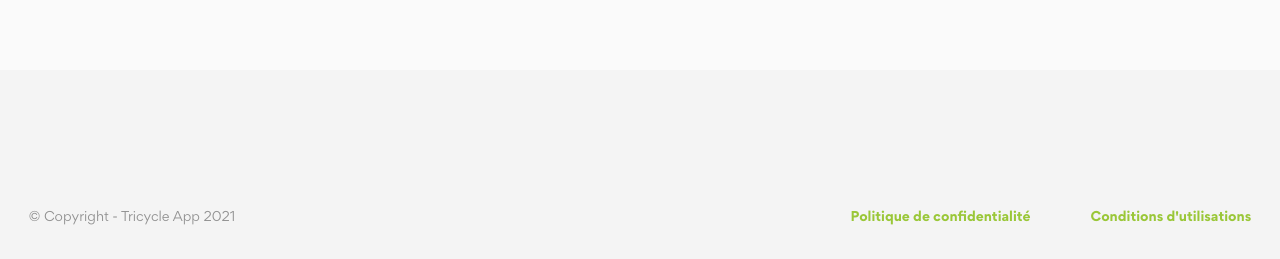
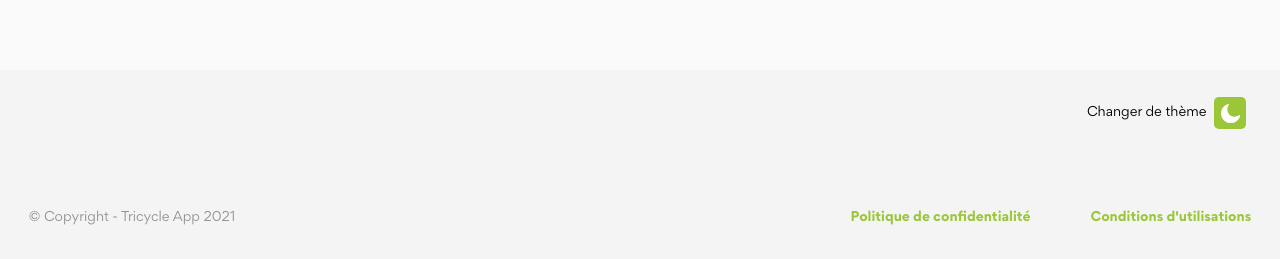
Before and after one commit to TricycleApp/tricycle-web, a Vue app: page /news in a window 1280 px wide. Shown: the part 555-814 px from the top of the page. Built offline with nearby package versions, Linux system fonts and the light colour scheme; no server answers.

Commit message:
🌙 adding dark-mode

```diff
--- /dev/null
+++ b/src/components/DarkSwitch.vue
@@ -0,0 +1,47 @@
+<template>
+<div class="dark-toggle">
+    <p>Changer de thème</p>
+    <button class="toggle-theme">
+      <svg xmlns="http://www.w3.org/2000/svg" width="31.184" height="31.054" viewBox="0 0 31.184 31.054"><path d="M30.425,18.348a1.1,1.1,0,0,0-.917.2,11.7,11.7,0,0,1-3.549,2.074,11.114,11.114,0,0,1-4.027.718A11.708,11.708,0,0,1,10.208,9.615a12.289,12.289,0,0,1,.638-3.868A10.707,10.707,0,0,1,12.76,2.318,1.018,1.018,0,0,0,12.6.882a1.1,1.1,0,0,0-.917-.2A16.091,16.091,0,0,0,3.23,6.345,15.788,15.788,0,1,0,31.143,19.584.967.967,0,0,0,30.425,18.348Z" transform="translate(0 -0.652)" fill="#fff"/></svg>
+    </button>
+</div>
+</template>
+
+<script>
+export default {
+	name: "DarkSwitch",
+    mounted() {
+        document.querySelector('.toggle-theme').addEventListener('click', ()=> {
+            document.documentElement.classList.toggle('dark');
+        });
+    }
+};
+</script>
+
+<style lang="scss" scoped>
+.dark-toggle {
+    position: absolute;
+    right: 1.1rem;
+    top: 1.2rem;
+    display: flex;
+    align-items: center;
+}
+.toggle-theme {
+    background-color: var(--main-clr);
+    min-width: 2rem;
+    min-height: 2rem;
+    border-radius: 0.3rem;
+    margin-right: 1rem;
+    display: flex;
+    justify-content: center;
+    align-items: center;
+    padding: 0;
+    svg {
+        width: 1.2rem;
+        height: 1.2rem;
+    }
+}
+.dark .toggle-theme svg {
+    filter: invert(74%) sepia(17%) saturate(832%) hue-rotate(155deg) brightness(50%) contrast(86%);
+}
+</style>
--- a/src/components/Footer.vue
+++ b/src/components/Footer.vue
@@ -11,18 +11,24 @@
 				</li>
 			</ul>
 		</div>
+        <DarkSwitch/>
 	</footer>
 </template>
 
 <script>
+import DarkSwitch from "./DarkSwitch";
 export default {
 	name: "Footer",
+    components: {
+        DarkSwitch
+    }
 };
 </script>
 
 <style lang="scss">
 footer {
 	min-height: 12rem;
+    position: relative;
 	background-color: var(--background-emphase);
     padding: 2.2rem 1.8rem;
     display: flex;
--- a/src/views/Article.vue
+++ b/src/views/Article.vue
@@ -335,4 +335,14 @@ export default {
         }
     }
 }
+
+.dark .article {
+
+    &-accroche,
+    &-content {
+        h2 {
+            background: linear-gradient(0deg, rgba(154, 199, 56, 0.6) 0%, rgba(154, 199, 56, 0.6) 49%, rgba(110,81,190,0) 50%);
+        }
+    }
+}
 </style>
```
